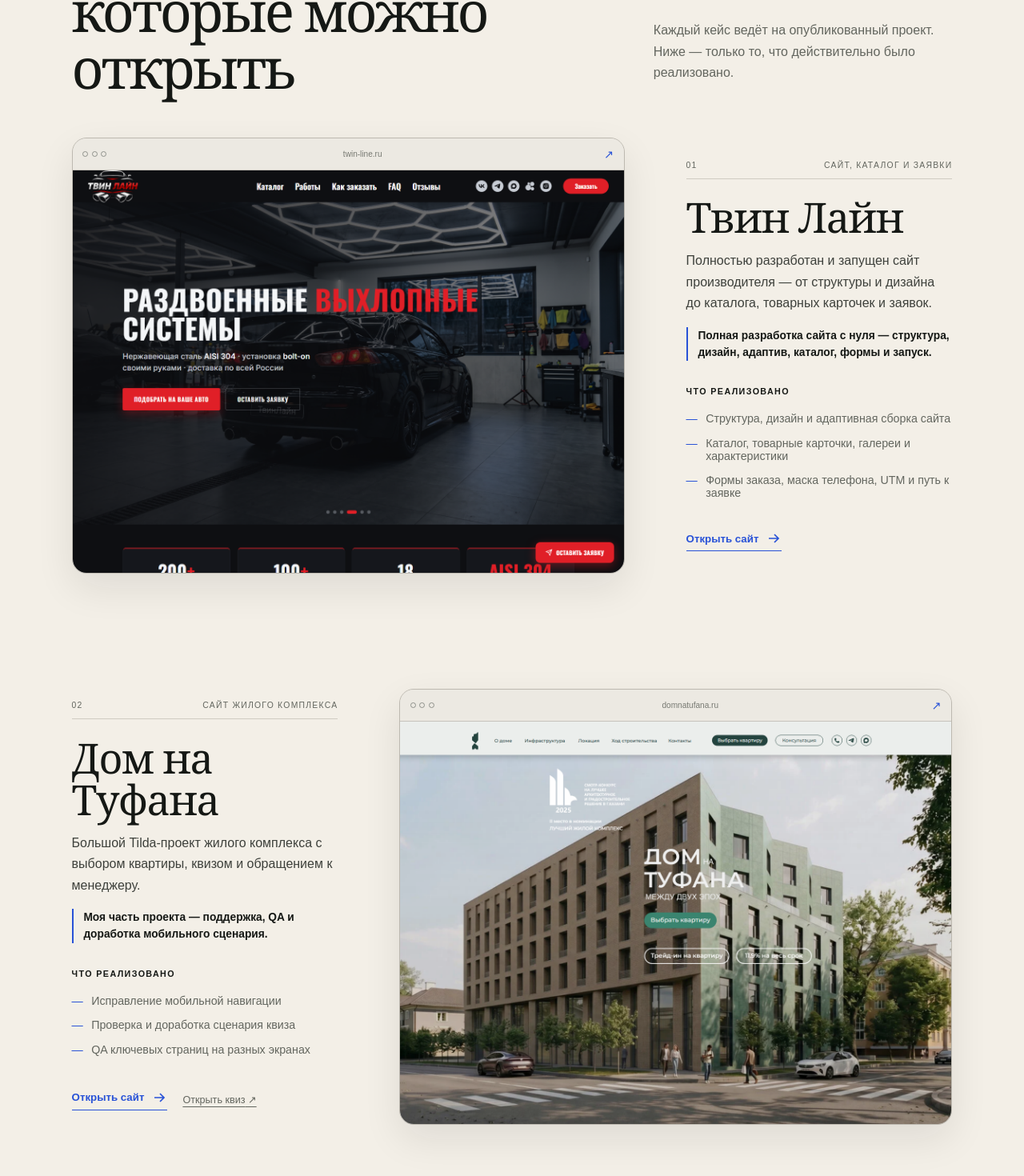
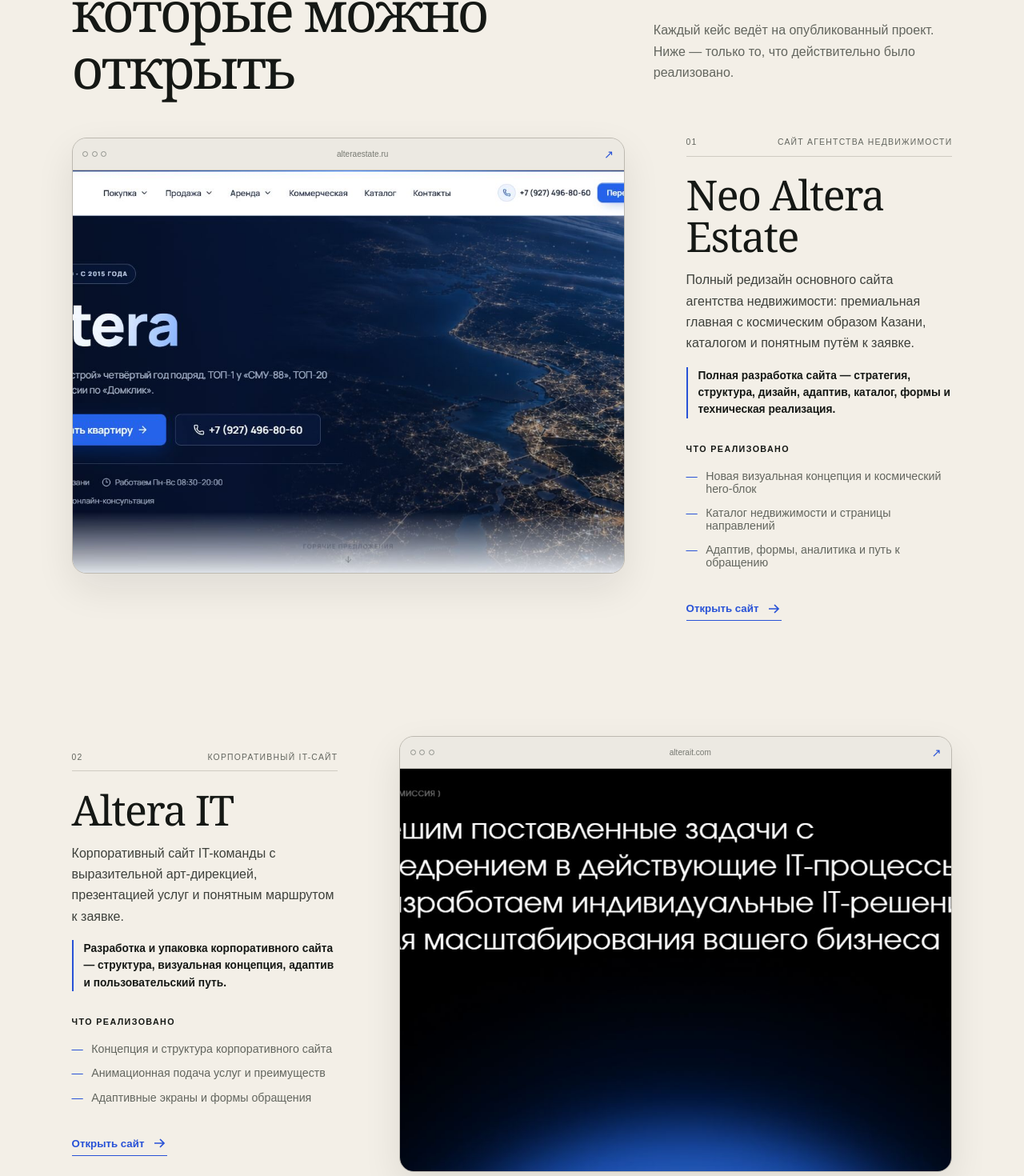
Before and after one commit to valeraparshin02-spec/valeraparshin02-spec.github.io, a React (Vite) app: page / in a window 1280 px wide. Shown: the part 1200-2670 px from the top of the page at 80% size. Built offline with nearby package versions, Linux system fonts and the light colour scheme.

Commit message:
Add Neo Altera and Altera IT cases

```diff
--- a/src/data/cases.js
+++ b/src/data/cases.js
@@ -1,7 +1,45 @@
 export const cases = [
   {
+    id: 'neo-altera-estate',
+    number: '01',
+    name: 'Neo Altera Estate',
+    type: 'Сайт агентства недвижимости',
+    url: 'https://alteraestate.ru/',
+    displayUrl: 'alteraestate.ru',
+    image: '/cases/neo-altera-estate.jpg',
+    alt: 'Последняя версия главной страницы Neo Altera Estate',
+    summary:
+      'Полный редизайн основного сайта агентства недвижимости: премиальная главная с космическим образом Казани, каталогом и понятным путём к заявке.',
+    contribution:
+      'Полная разработка сайта — стратегия, структура, дизайн, адаптив, каталог, формы и техническая реализация.',
+    delivered: [
+      'Новая визуальная концепция и космический hero-блок',
+      'Каталог недвижимости и страницы направлений',
+      'Адаптив, формы, аналитика и путь к обращению',
+    ],
+  },
+  {
+    id: 'altera-it',
+    number: '02',
+    name: 'Altera IT',
+    type: 'Корпоративный IT-сайт',
+    url: 'https://alterait.com/',
+    displayUrl: 'alterait.com',
+    image: '/cases/altera-it.jpg',
+    alt: 'Актуальная версия сайта Altera IT',
+    summary:
+      'Корпоративный сайт IT-команды с выразительной арт-дирекцией, презентацией услуг и понятным маршрутом к заявке.',
+    contribution:
+      'Разработка и упаковка корпоративного сайта — структура, визуальная концепция, адаптив и пользовательский путь.',
+    delivered: [
+      'Концепция и структура корпоративного сайта',
+      'Анимационная подача услуг и преимуществ',
+      'Адаптивные экраны и формы обращения',
+    ],
+  },
+  {
     id: 'twin-line',
-    number: '01',
+    number: '03',
     name: 'Твин Лайн',
     type: 'Сайт, каталог и заявки',
     url: 'https://twin-line.ru/',
@@ -19,7 +57,7 @@
   },
   {
     id: 'dom-na-tufana',
-    number: '02',
+    number: '04',
     name: 'Дом на Туфана',
     type: 'Сайт жилого комплекса',
     url: 'https://domnatufana.ru/',
@@ -39,7 +77,7 @@
   },
   {
     id: 'taro-hackersha',
-    number: '03',
+    number: '05',
     name: 'Таро Хакерша',
     type: 'Экспертный продукт',
     url: 'https://tarohackersha.ru/',
@@ -56,7 +94,7 @@
   },
   {
     id: 'altera-novostroy',
-    number: '04',
+    number: '06',
     name: 'Альтера · новостройки',
     type: 'Недвижимость',
     url: 'https://altera-novostroy.tilda.ws/',
@@ -73,7 +111,7 @@
   },
   {
     id: 'altera-vtorichka',
-    number: '05',
+    number: '07',
     name: 'Альтера · вторичка',
     type: 'Недвижимость',
     url: 'https://altera-vtorichka.tilda.ws/',
```
Also changed, not shown: public/cases/altera-it.jpg (added), public/cases/neo-altera-estate.jpg (added).
